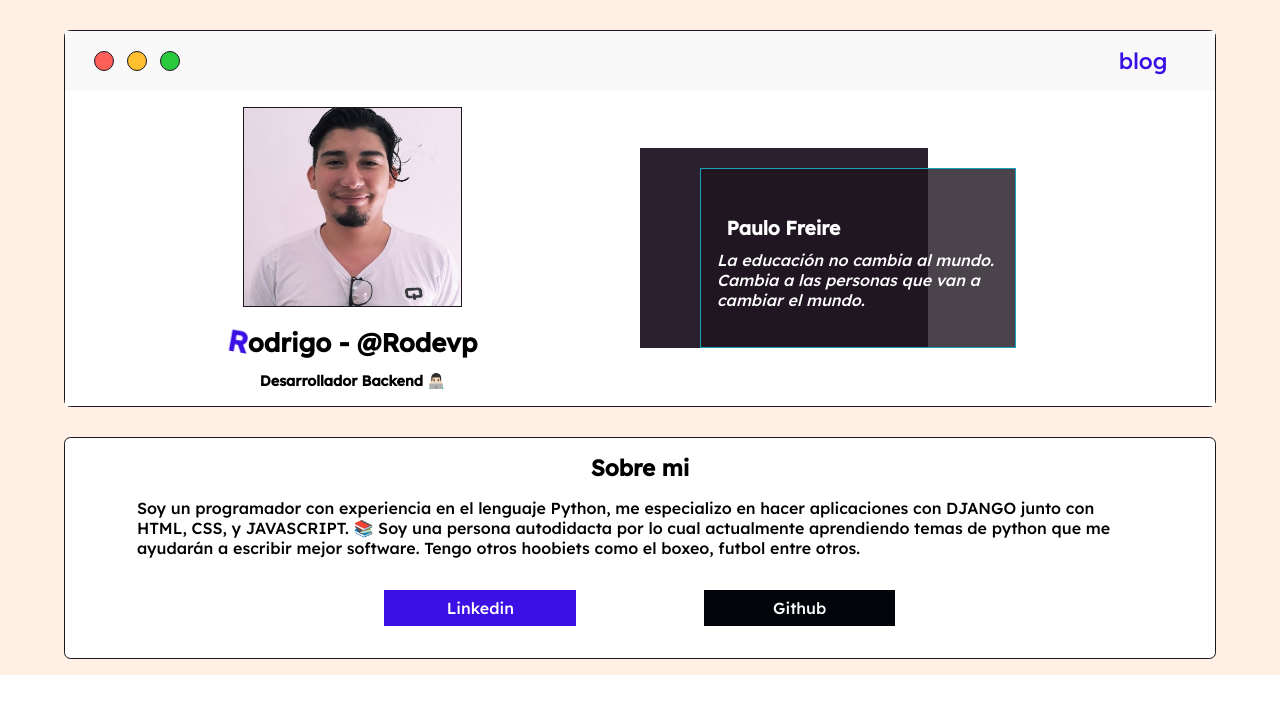
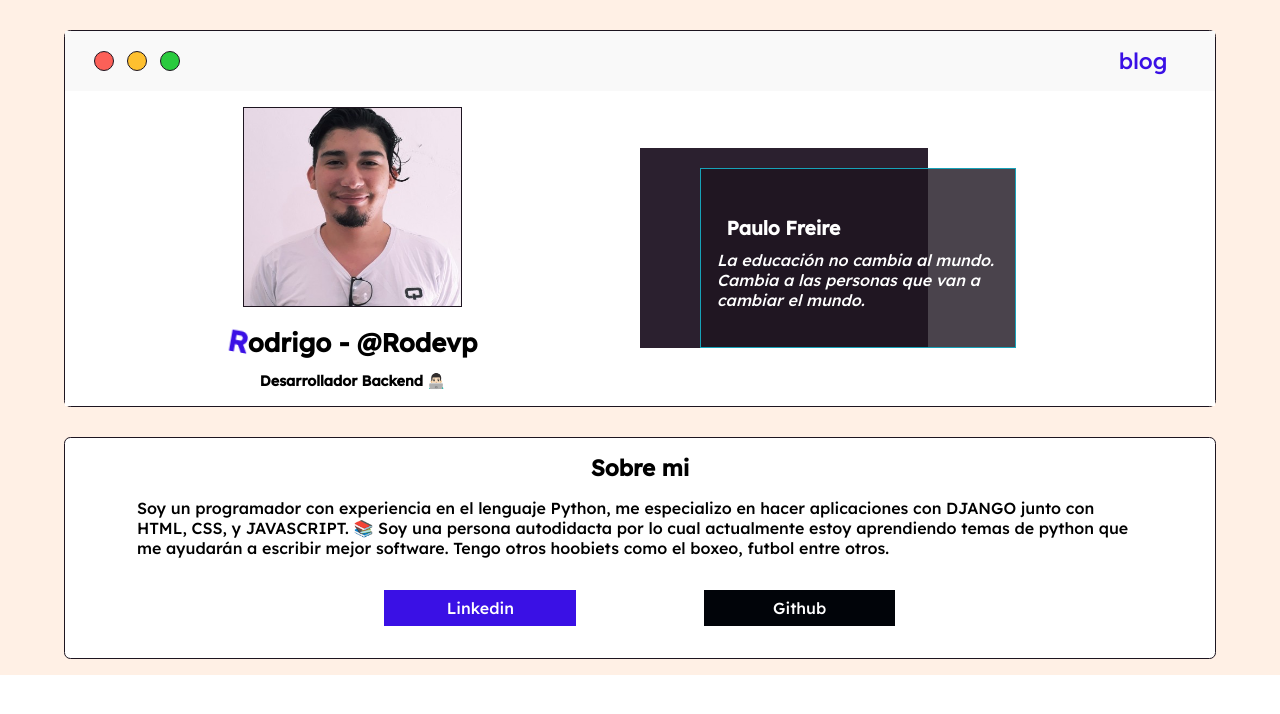
Before and after one commit to Rodevp/portfolioweb-v2, a Django app: template home/templates/home/home.html in a window 1280 px wide. Shown: the top 714 px of the page. Run offline with Django 3.2, Linux system fonts and the light colour scheme; the template is opened without the code that fills it, so the values that code supplies are empty; parts of the project's set-up code (start-up, migrations or seed data) failed here and were passed over.

Commit message:
corrigiendo texto en sobre mi

```diff
--- a/home/templates/home/home.html
+++ b/home/templates/home/home.html
@@ -57,7 +57,7 @@
                 Soy un programador con experiencia en el lenguaje Python, me especializo en
                 hacer aplicaciones con DJANGO junto con HTML, CSS, y JAVASCRIPT.
 
-                📚 Soy una persona autodidacta por lo cual actualmente aprendiendo
+                📚 Soy una persona autodidacta por lo cual actualmente estoy aprendiendo
                 temas de python que me ayudarán a escribir mejor software.
 
                 Tengo otros hoobiets como el boxeo, futbol entre otros.
```
